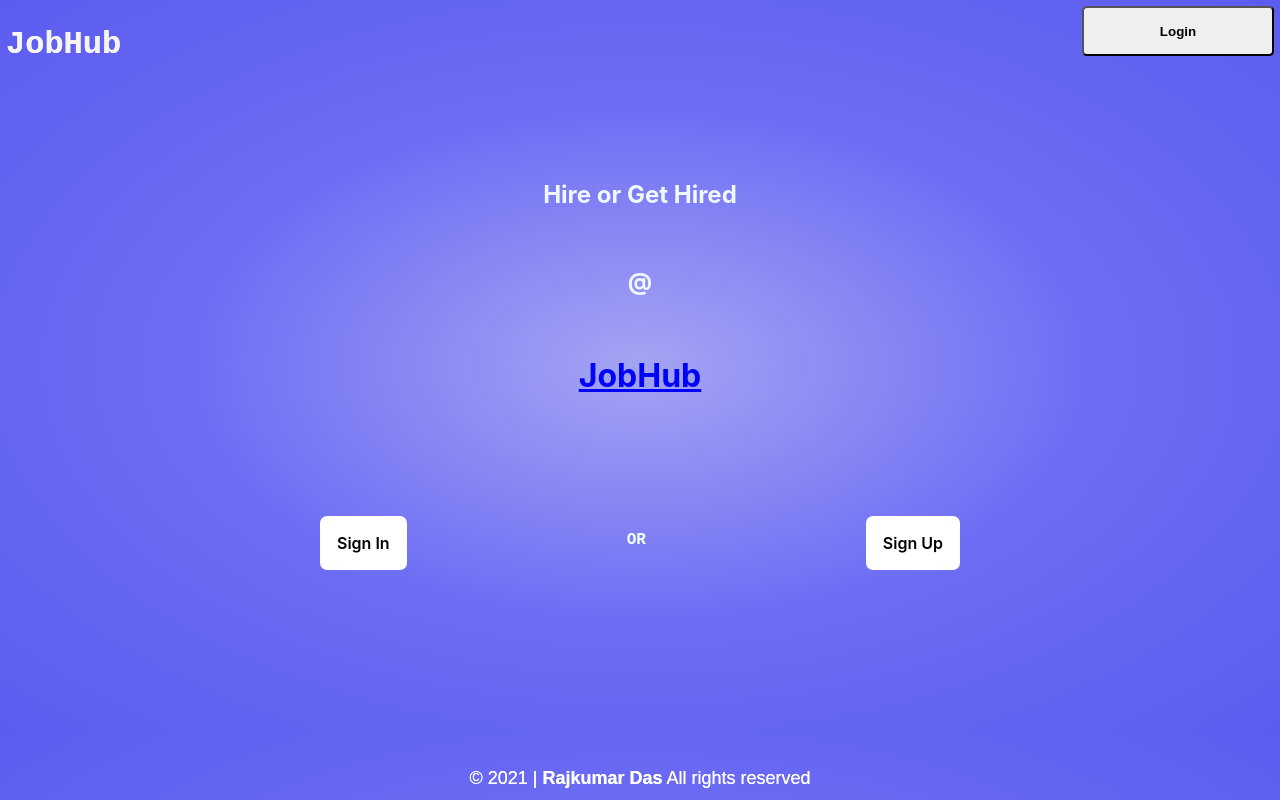
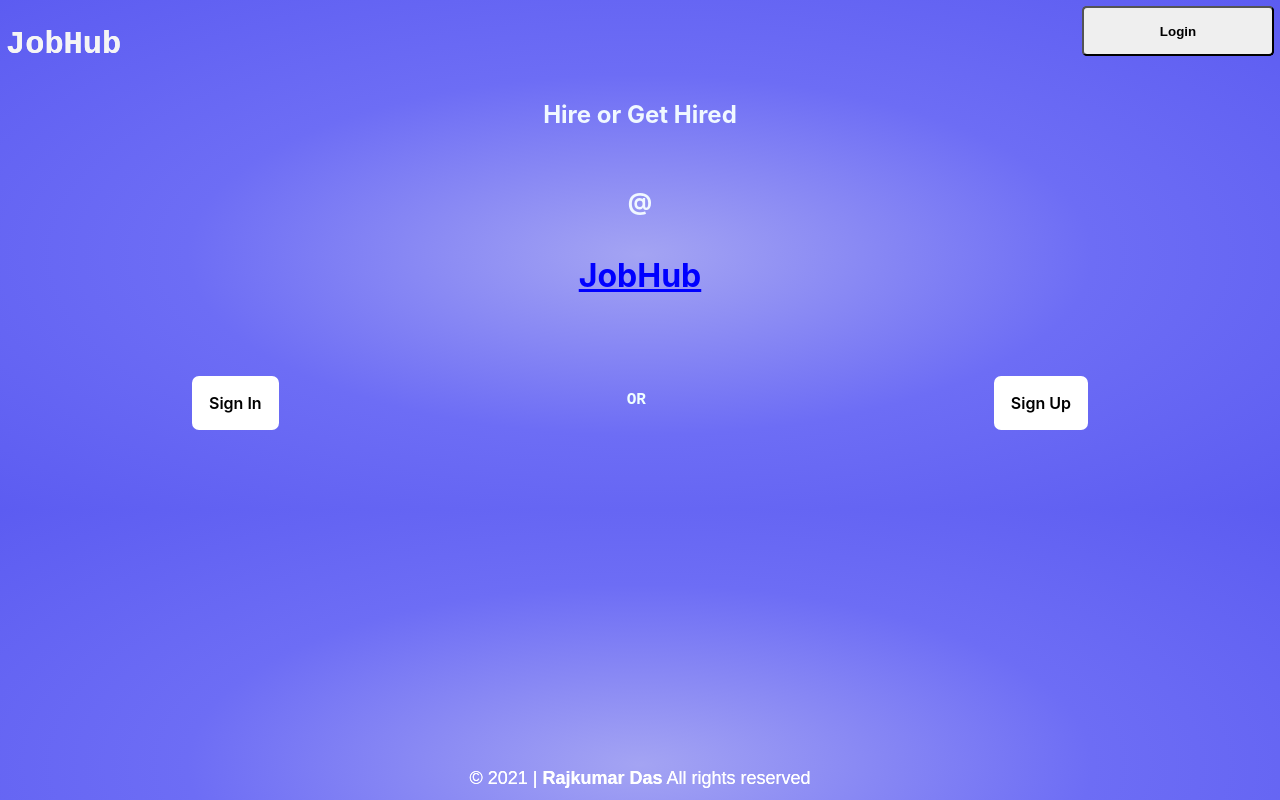
Before and after one commit to rajkumardas2701/job-search-frontend, a React (Create React App) app: page / in a window 1280 px wide. Built offline with nearby package versions, Linux system fonts and the light colour scheme; no server answers.

Commit message:
Update Home page style

```diff
--- a/src/styles/Home.css
+++ b/src/styles/Home.css
@@ -1,8 +1,8 @@
 .homeContainer {
   display: flex;
   flex-direction: column;
-  width: 50%;
-  margin: 20vh auto;
+  width: 70%;
+  margin: 10vh auto;
   align-items: center;
 }
 
@@ -11,7 +11,7 @@
   flex-direction: row;
   width: 100%;
   justify-content: space-between;
-  margin-top: 50px;
+  margin-top: 10px;
   align-content: center;
 }
 
@@ -39,7 +39,7 @@
 }
 
 .main-content {
-  margin-top: 40px;
+  margin-top: 20px;
   color: blue;
   text-decoration: underline;
 }
```
